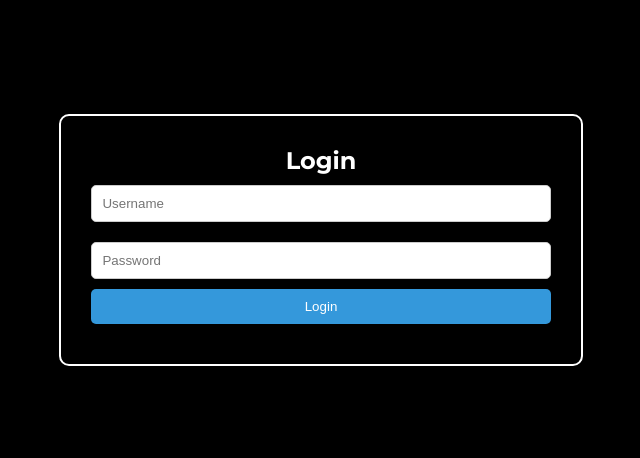
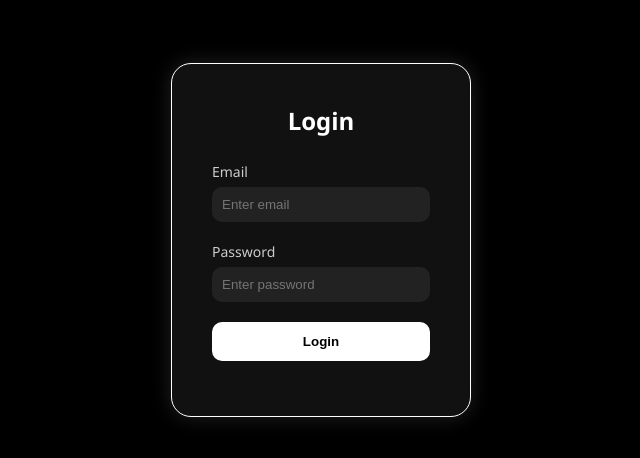
Before and after one commit to rohit2775/login-page, a plain HTML site: page index.html in a window 1280 px wide. Shown: the part 160-618 px from the top of the page, without its empty margins (319-959 px from the left). Drawn offline with Linux system fonts and the light colour scheme.

Commit message:
changed the background of the login page

```diff
--- a/index.html
+++ b/index.html
@@ -13,12 +13,18 @@
 </head>
 <body>
 
-    <div class="login-container">
+    <div class="container">
         <h2>Login</h2>
-        <input type="text" id="username" placeholder="Username">
-        <input type="password" id="password" placeholder="Password">
+        <div class="input-group">
+          <label for="email">Email</label>
+          <input type="email" id="email" placeholder="Enter email">
+        </div>
+        <div class="input-group">
+          <label for="password">Password</label>
+          <input type="password" id="password" placeholder="Enter password">
+        </div>
         <button onclick="login()">Login</button>
-        <p id="message"></p>
+        <div class="message" id="message"></div>
       </div>
 
       <script src="script.js"></script>
--- a/script.js
+++ b/script.js
@@ -1,13 +1,13 @@
 function login() {
-    const username = document.getElementById('username').value.trim();
-    const password = document.getElementById('password').value.trim();
-    const message = document.getElementById('message');
+  const email = document.getElementById("email").value;
+  const password = document.getElementById("password").value;
+  const message = document.getElementById("message");
 
-    if (username === 'admin' && password === '1234') {
-      message.style.color = 'green';
-      message.textContent = 'Login successful!';
-    } else {
-      message.style.color = 'red';
-      message.textContent = 'Invalid username or password';
-    }
+  if (email === "admin@example.com" && password === "admin123") {
+    message.innerText = "Login successful 🎉";
+    message.style.color = "lightgreen";
+  } else {
+    message.innerText = "Invalid credentials 😢";
+    message.style.color = "red";
   }
+}
--- a/style.css
+++ b/style.css
@@ -8,48 +8,83 @@ html, body {
   height: 100%;
   width: 100%;
 }
+
 body {
-    background-color: #000000;
-    font-family: Arial, sans-serif;
+  font-family: 'Segoe UI', Tahoma, Geneva, Verdana, sans-serif;
+  background-color: #000;
+  color: #fff;
+  height: 100vh;
   display: flex;
   justify-content: center;
   align-items: center;
-    height: 100vh;
-    font-family: "Montserrat", sans-serif;
 }
 
-  .login-container {
-    background: rgb(0, 0, 0);
-    padding: 30px;
-    border-radius: 10px;
-    box-shadow: 0 4px 8px rgba(0,0,0,0.1);
-    text-align: center;
-    border: 2px solid white;
+.container {
+  background-color: #111;
+  padding: 40px;
+  border-radius: 20px;
+  box-shadow: 0 0 20px #fff2;
+  width: 300px;
+  border:  0.3px solid white ;
+  transition: transform 0.3s ease;
 }
 
-  .login-container h2{
-    color: white;
+.container:hover {
+  transform: scale(1.03);
 }
 
-  .login-container input {
+h2 {
+  text-align: center;
+  margin-bottom: 25px;
+  color: #fff;
+}
+
+.input-group {
+  margin-bottom: 20px;
+}
+
+label {
+  display: block;
+  margin-bottom: 6px;
+  font-size: 14px;
+  color: #ccc;
+}
+
+input {
   width: 100%;
   padding: 10px;
-    margin: 10px 0;
-    border-radius: 5px;
-    border: 1px solid #ccc;
+  border: none;
+  border-radius: 10px;
+  background-color: #222;
+  color: #fff;
+  outline: none;
 }
 
-  .login-container button {
-    width: 100%;
-    padding: 10px;
-    background-color: #3498db;
-    color: white;
-    border: none;
-    border-radius: 5px;
-    cursor: pointer;
+input:focus {
+  box-shadow: 0 0 5px #fff;
 }
 
-  #message {
-    color: red;
-    margin-top: 10px;
+button {
+  width: 100%;
+  padding: 12px;
+  background-color: #fff;
+  color: #000;
+  border: none;
+  border-radius: 10px;
+  font-weight: bold;
+  cursor: pointer;
+  transition: background-color 0.3s ease, color 0.3s ease;
 }
+
+button:hover {
+  background-color: #000;
+  color: #fff;
+  border: 1px solid #fff;
+}
+
+.message {
+  margin-top: 15px;
+  text-align: center;
+  font-size: 14px;
+  color: #aaa;
+}
```
Lines whose indentation alone changed are shown as unchanged.
